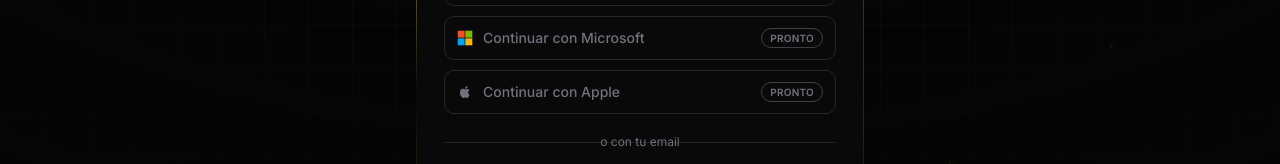
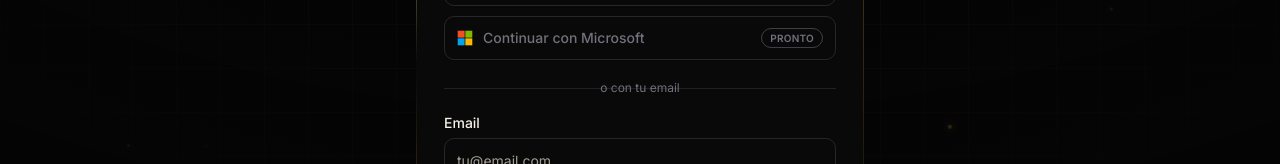
Before and after one commit to funnellersinfo-maker/alqemiahub, a Next.js app: page / in a window 1280 px wide. Shown: the part 504-668 px from the top of the page. Built offline with nearby package versions, Linux system fonts and the light colour scheme; no server answers.

Commit message:
feat: acceso social solo con proveedores gratuitos — Apple eliminado, quedan Google y Microsoft

```diff
--- a/src/app/api/auth/status/route.ts
+++ b/src/app/api/auth/status/route.ts
@@ -1,8 +1,8 @@
 // Estado de los proveedores de acceso social (para la UI)
+// Proveedores gratuitos: Google y Microsoft
 export async function GET() {
   return Response.json({
     google: Boolean(process.env.GOOGLE_CLIENT_ID && process.env.GOOGLE_CLIENT_SECRET),
     microsoft: Boolean(process.env.AZURE_CLIENT_ID && process.env.AZURE_CLIENT_SECRET),
-    apple: Boolean(process.env.APPLE_CLIENT_ID && process.env.APPLE_CLIENT_SECRET),
   })
 }
--- a/src/components/alqemia/auth-view.tsx
+++ b/src/components/alqemia/auth-view.tsx
@@ -75,15 +75,6 @@ function MicrosoftLogo({ className }: { className?: string }) {
   )
 }
 
-// Logo de Apple (glifo, usa color del texto)
-function AppleLogo({ className }: { className?: string }) {
-  return (
-    <svg viewBox="0 0 24 24" fill="currentColor" className={className} aria-hidden="true">
-      <path d="M17.05 20.28c-.98.95-2.05.86-3.08.41-1.09-.47-2.09-.48-3.24 0-1.44.62-2.2.44-3.06-.41C2.79 15.25 3.51 7.59 9.05 7.31c1.35.07 2.29.74 3.08.8.79-.16 1.91-.86 3.24-.77 1.53.12 2.67.73 3.4 1.82-3.05 1.83-2.56 5.85.09 6.94-.58 1.54-1.34 3.06-2.81 4.18zm-4.9-13.2c-.15-2.23 1.66-4.07 3.74-4.25.29 2.58-2.34 4.5-3.74 4.25z" />
-    </svg>
-  )
-}
-
 /** Botón social: activo → OAuth real; inactivo → se activa con las claves. */
 function SocialButton({
   provider,
@@ -92,11 +83,11 @@ function SocialButton({
   ready,
   onTry,
 }: {
-  provider: "google" | "microsoft" | "apple"
+  provider: "google" | "microsoft"
   label: string
   logo: React.ReactNode
   ready: boolean
-  onTry: (provider: "google" | "microsoft" | "apple") => void
+  onTry: (provider: "google" | "microsoft") => void
 }) {
   return (
     <Button
@@ -175,14 +166,10 @@ export function AuthView() {
     void signIn("google", { callbackUrl: "/" })
   }
 
-  function handleSocial(provider: "google" | "microsoft" | "apple") {
+  function handleSocial(provider: "google" | "microsoft") {
     if (provider === "google" && authStatus?.google) return handleGoogle()
     if (provider === "microsoft" && authStatus?.microsoft) {
       void signIn("azure-ad", { callbackUrl: "/" })
-      return
-    }
-    if (provider === "apple" && authStatus?.apple) {
-      void signIn("apple", { callbackUrl: "/" })
       return
     }
     toast.info("Este acceso se activa muy pronto. Mientras tanto, crea tu cuenta con email en 30 segundos.")
@@ -307,13 +294,6 @@ export function AuthView() {
                       ready={authStatus?.microsoft === true}
                       onTry={handleSocial}
                     />
-                    <SocialButton
-                      provider="apple"
-                      label="Continuar con Apple"
-                      logo={<AppleLogo className="h-5 w-5" />}
-                      ready={authStatus?.apple === true}
-                      onTry={handleSocial}
-                    />
                   </div>
 
                   <EmailDivider />
--- a/src/lib/auth.ts
+++ b/src/lib/auth.ts
@@ -1,10 +1,8 @@
 // ============================================================
 // ALQEMIA HUB — NextAuth
-// Credenciales (email/contraseña) + OAuth real:
+// Credenciales (email/contraseña) + OAuth real (gratuitos):
 //   · Google     (GOOGLE_CLIENT_ID / GOOGLE_CLIENT_SECRET)
 //   · Microsoft  (AZURE_CLIENT_ID / AZURE_CLIENT_SECRET)
-//   · Apple      (APPLE_CLIENT_ID / APPLE_CLIENT_SECRET /
-//                 APPLE_TEAM_ID / APPLE_KEY_ID / APPLE_PRIVATE_KEY)
 // Los proveedores aparecen automáticamente al definir sus
 // variables; el primer login social crea la cuenta del miembro.
 // ============================================================
@@ -13,7 +11,6 @@ import { getServerSession, NextAuthOptions } from "next-auth"
 import CredentialsProvider from "next-auth/providers/credentials"
 import GoogleProvider from "next-auth/providers/google"
 import AzureADProvider from "next-auth/providers/azure-ad"
-import AppleProvider from "next-auth/providers/apple"
 import type { Account, User as NextAuthUser } from "next-auth"
 import { db } from "@/lib/db"
 import { verifyPassword } from "@/lib/password"
@@ -93,17 +90,6 @@ if (process.env.AZURE_CLIENT_ID && process.env.AZURE_CLIENT_SECRET) {
   )
 }
 
-if (process.env.APPLE_CLIENT_ID && process.env.APPLE_CLIENT_SECRET) {
-  providers.unshift(
-    AppleProvider({
-      clientId: process.env.APPLE_CLIENT_ID,
-      // JWT de cliente generado desde la clave .p8 (Apple lo exige; vence cada ~6 meses)
-      clientSecret: process.env.APPLE_CLIENT_SECRET,
-      allowDangerousEmailAccountLinking: true,
-    })
-  )
-}
-
 /** Primer login social → crea la cuenta del miembro (sin contraseña). */
 async function upsertOAuthUser(authUser: NextAuthUser, account: Account): Promise<boolean> {
   const email = authUser.email?.toLowerCase().trim()
--- a/src/lib/types.ts
+++ b/src/lib/types.ts
@@ -58,7 +58,6 @@ export type MeUser = {
 export type AuthProvidersStatus = {
   google: boolean
   microsoft: boolean
-  apple: boolean
 }
 
 export type MeResponse = {
```
